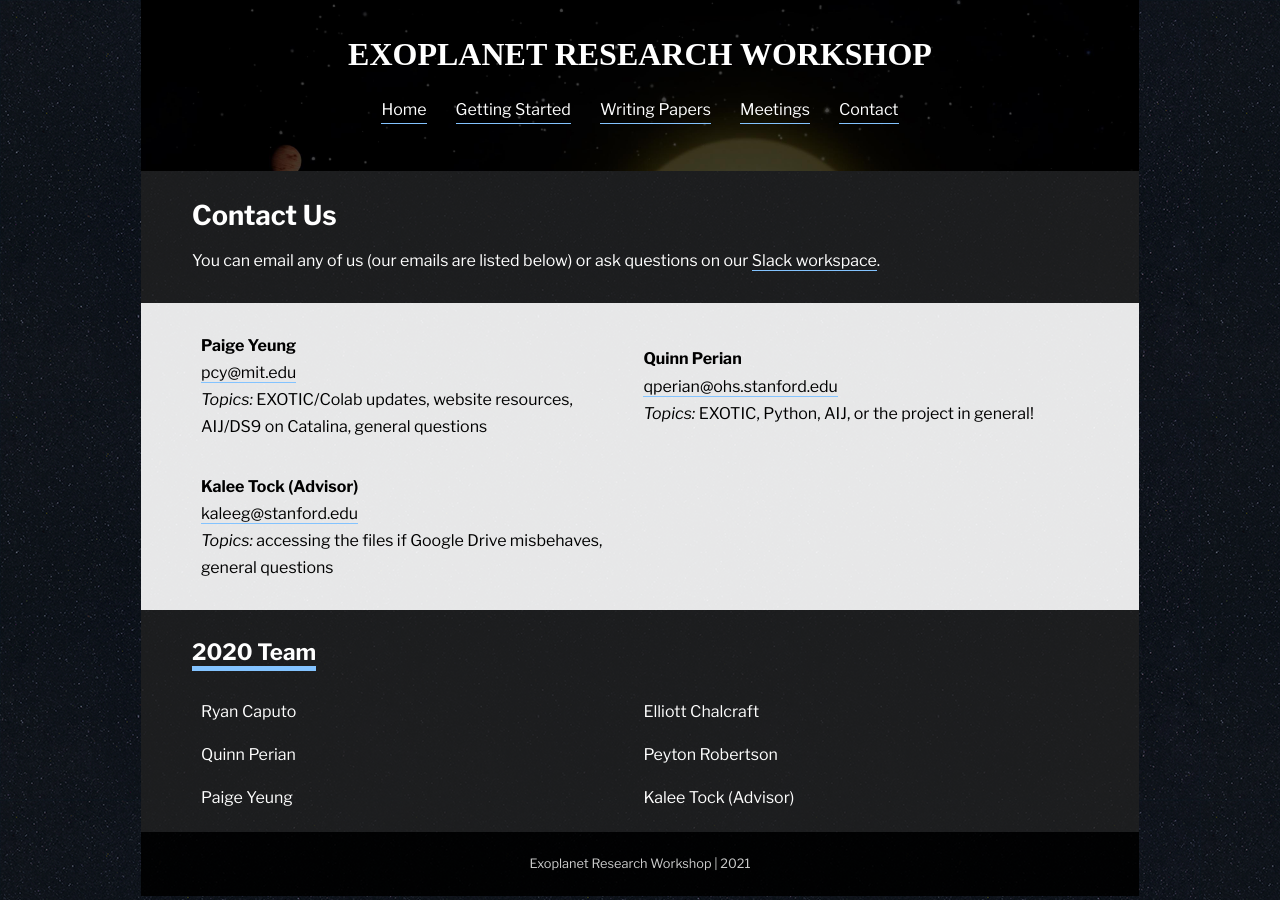
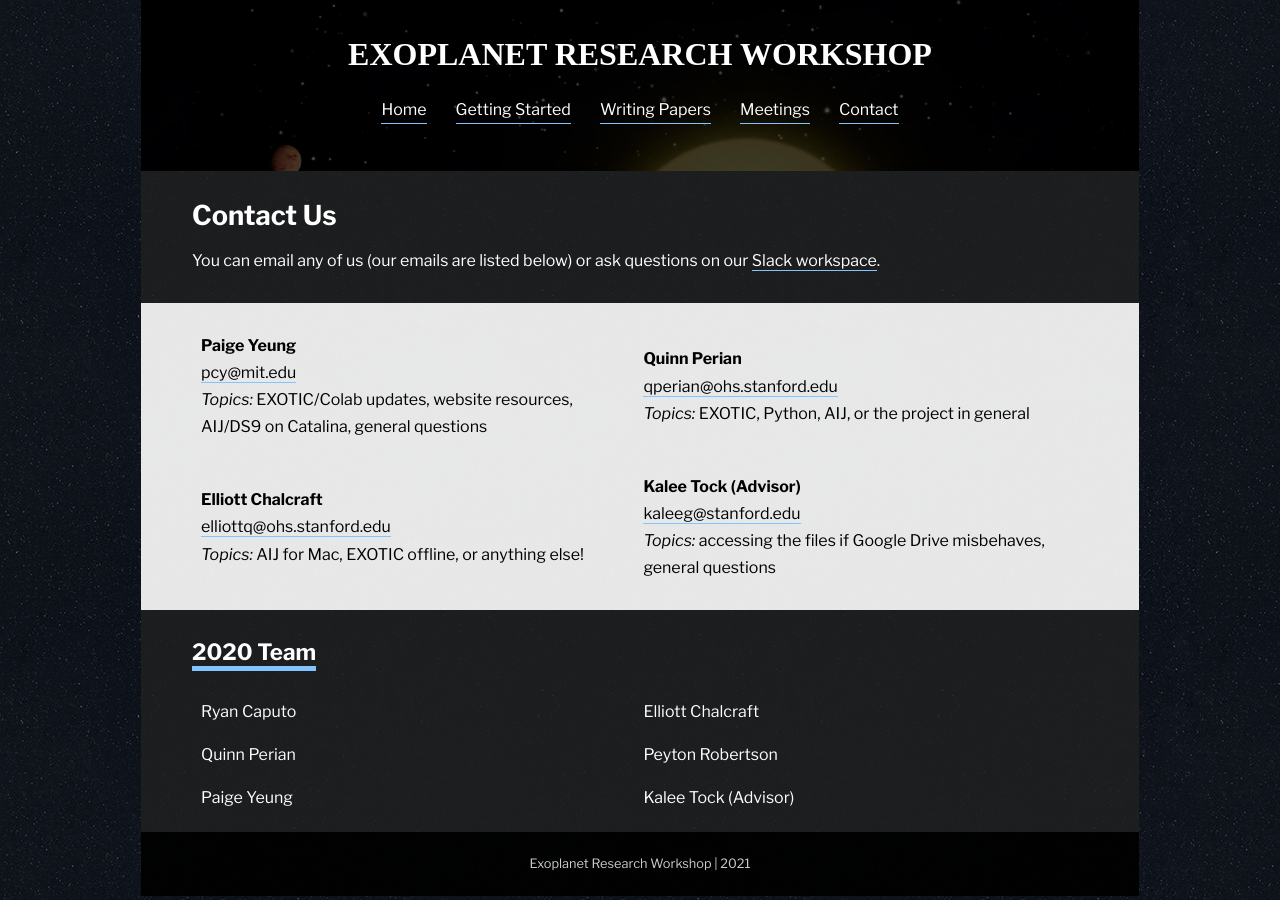
Before and after one commit to paigeyeung/exoplanetresearchworkshop, a Jekyll site: the page built from contact.md, in a window 1280 px wide. Built offline with Jekyll 4.4.1, drawn with Linux system fonts in a browser that asks for light colours; some web fonts are replaced.

Commit message:
Revert "Update _config.yml"
This reverts commit 7f4e374ca244d665c8fc4e77a39adfdfdb03c888.

```diff
--- a/_config.yml
+++ b/_config.yml
@@ -12,7 +12,11 @@ contacts:
   - name: Quinn Perian
     email: qperian@ohs.stanford.edu
     zoom_url: https://stanford.zoom.us/my/quinnperian
-    topics: EXOTIC, Python, AIJ, or the project in general!
+    topics: EXOTIC, Python, AIJ, or the project in general
+  - name: Elliott Chalcraft
+    email: elliottq@ohs.stanford.edu
+    zoom_url: ""
+    topics: AIJ for Mac, EXOTIC offline, or anything else!
   - name: Kalee Tock (Advisor)
     email: kaleeg@stanford.edu
     zoom_url: https://stanford.zoom.us/j/2940180841
```
